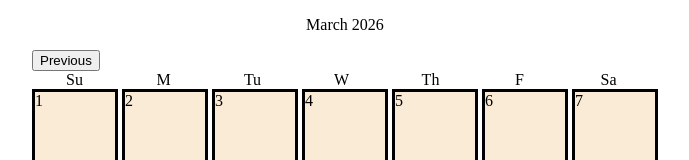
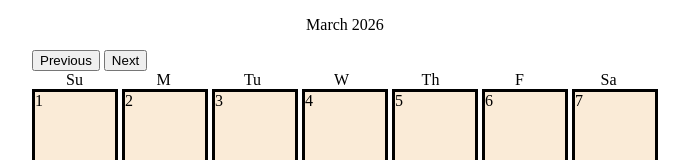
Before and after one commit to emilykrohn/LanguageLearningTracker, a plain HTML site: page index.html in a window 1280 px wide. Shown: the top 160 px of the page, without its empty margins (295-984 px from the left). Drawn offline with Linux system fonts and the light colour scheme.

Commit message:
Add Next Month Button
Update the calendar to the next month

```diff
--- a/index.html
+++ b/index.html
@@ -10,6 +10,7 @@
     <div id="calendar">
         <p id="monthAndYear">Month Year</p>
         <input type="button" value="Previous" onclick="previousMonth();">
+        <input type="button" value="Next" onclick="nextMonth();">
         <br>
         <p id="weekDay"> Su </p>
         <p id="weekDay"> M </p>
@@ -140,6 +141,7 @@
         const months = ["January", "February", "March", "April", "May", "June", "July", "August", "September", "October", "November", "December"];
         const today = new Date();
         current_month = today.getMonth();
+        console.log(current_month)
         current_year = today.getFullYear();
 
         updateCalendar();
@@ -158,10 +160,8 @@
                 if (i >= firstWeekDay && i < daysInCurrentMonth + firstWeekDay) {
                     day_counter += 1;
                     document.getElementById(String(i)).innerHTML = String(day_counter);
-                    console.log("first: " + i);
                 } else {
                     document.getElementById(String(i)).innerHTML = '&nbsp;';
-                    console.log("second: " + i)
                 }
             }
 
@@ -192,6 +192,16 @@
             updateCalendar();
         }
 
+        function nextMonth() {
+            if (current_month <= 10) {
+                current_month += 1;
+            } else {
+                current_month = 0;
+                current_year += 1;
+            }
+            updateCalendar();
+        }
+
         function closeForm() {
             var hoursInput = document.getElementById("hours");
             localStorage.setItem(current_year + "-" + current_month + "-" + current_day, hoursInput.value);
```
